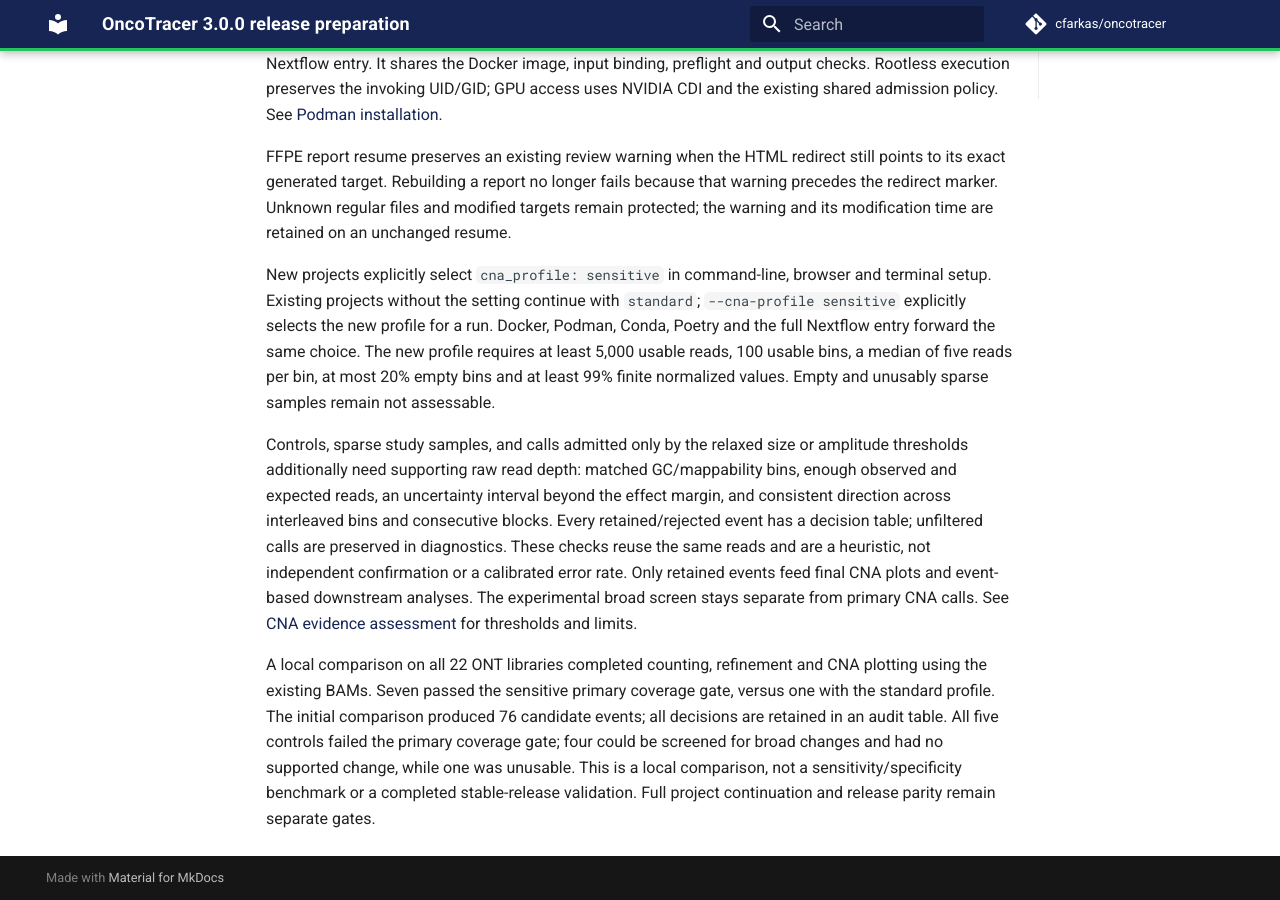
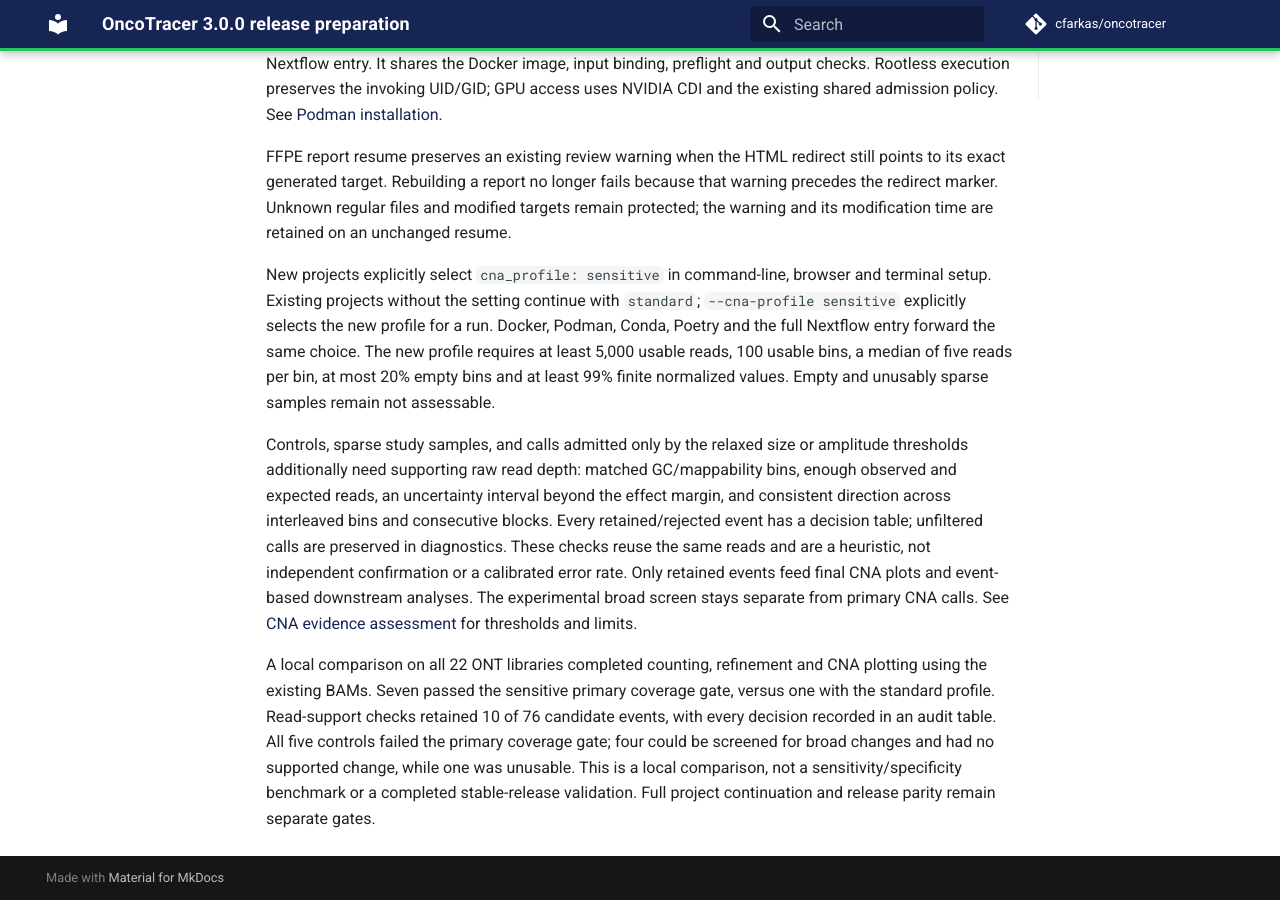
Before and after one commit to cfarkas/oncotracer, an MkDocs documentation site: the page built from docs/releases/3.0.0.md, in a window 1280 px wide and 900 px high, scrolled down 1677 px. Built offline with MkDocs 1.6.1 and Material for MkDocs 9.7.7, drawn with Linux system fonts in a browser that asks for light colours; comment, search, counter and statistics services are not loaded.

```diff
--- a/docs/releases/3.0.0.md
+++ b/docs/releases/3.0.0.md
@@ -106,8 +106,8 @@
 
 A local comparison on all 22 ONT libraries completed counting, refinement and
 CNA plotting using the existing BAMs. Seven passed the sensitive primary coverage
-gate, versus one with the standard profile. The initial comparison produced 76 candidate events; all decisions are retained
-in an audit table. All five controls failed the primary coverage gate; four
+gate, versus one with the standard profile. Read-support checks retained 10 of 76 candidate events, with every decision
+recorded in an audit table. All five controls failed the primary coverage gate; four
 could be screened for broad changes and had no supported change, while one was
 unusable. This is a local comparison, not a sensitivity/specificity benchmark or
 a completed stable-release validation. Full project continuation and release
```
Also changed, not shown: 2 other files.
